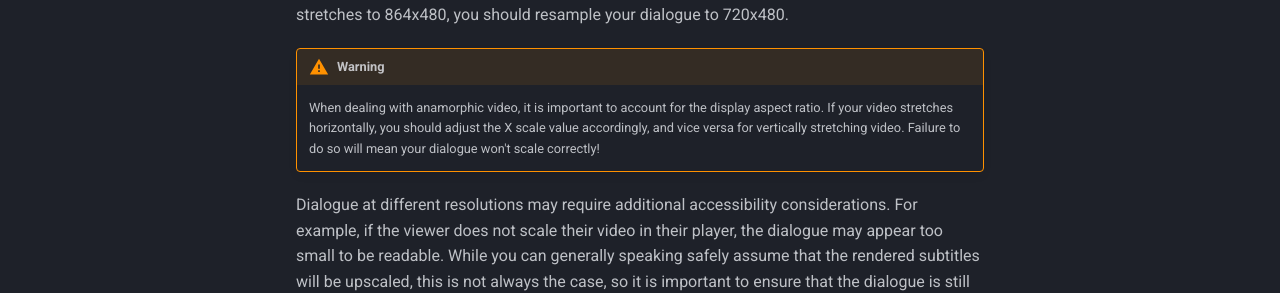
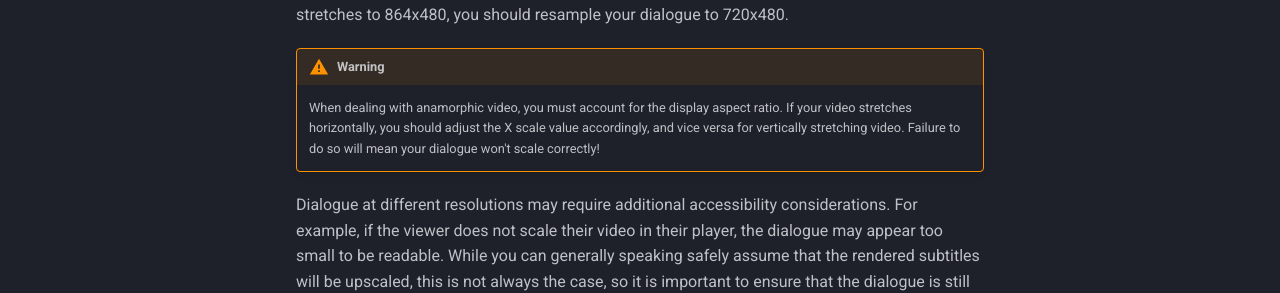
Before and after one commit to Kaleido-subs/style-guide, an MkDocs documentation site: the page built from docs/guidelines/styling/dialogue_styling.md, in a window 1280 px wide and 900 px high, scrolled down 5935 px. Shown: the part 424-717 px from the top of the window. Built offline with MkDocs 1.6.1 and Material for MkDocs 9.7.7, drawn with Linux system fonts in a browser that asks for light colours; comment, search, counter and statistics services are not loaded.

Commit message:
Minor updates

```diff
--- a/docs/guidelines/styling/dialogue_styling.md
+++ b/docs/guidelines/styling/dialogue_styling.md
@@ -271,12 +271,12 @@ that stretches to 864x480,
 you should resample your dialogue to 720x480.
 
 !!! warning
-      When dealing with anamorphic video,
-      it is important to account for the display aspect ratio.
-      If your video stretches horizontally,
-      you should adjust the X scale value accordingly,
-      and vice versa for vertically stretching video.
-      Failure to do so will mean your dialogue won't scale correctly!
+    When dealing with anamorphic video,
+    you must account for the display aspect ratio.
+    If your video stretches horizontally,
+    you should adjust the X scale value accordingly,
+    and vice versa for vertically stretching video.
+    Failure to do so will mean your dialogue won't scale correctly!
 
 Dialogue at different resolutions may require additional accessibility considerations.
 For example,
```
Also changed, not shown: docs/guidelines/editing.md (+1 -1 lines).
